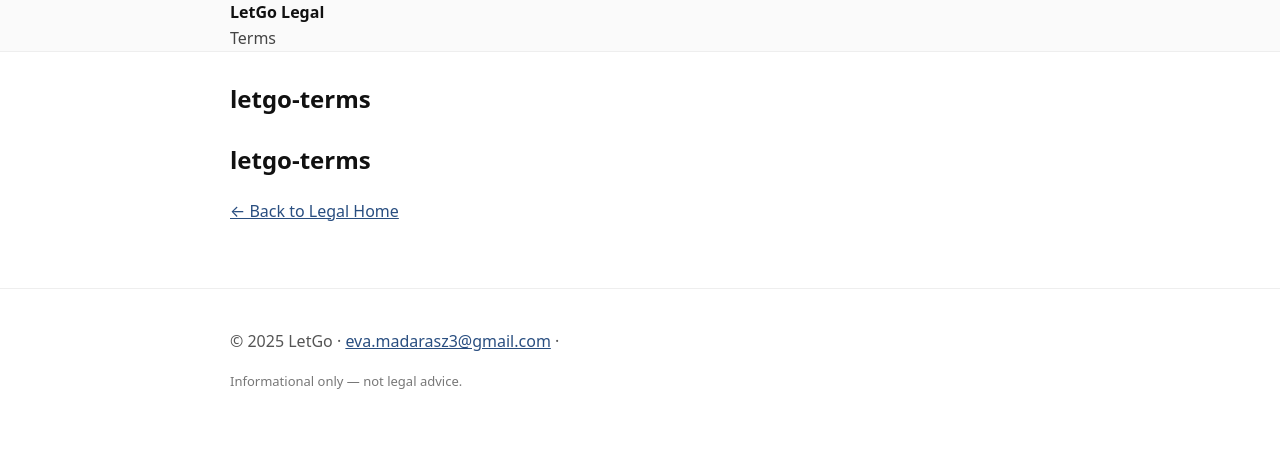
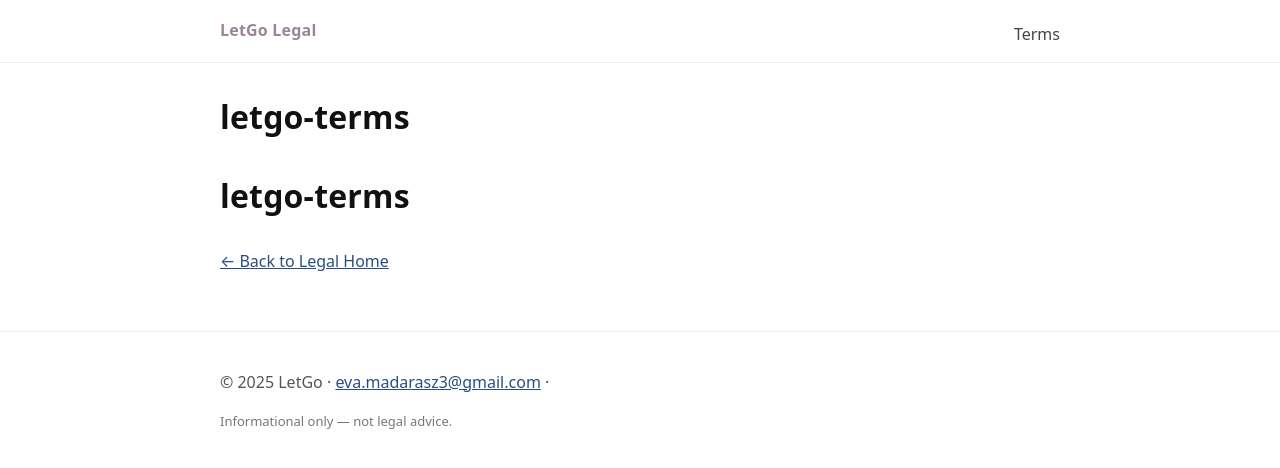
Before and after one commit to EvaM3/letgo-terms, a Jekyll site: the page built from README.md, in a window 1280 px wide. Shown: the top 468 px of the page. Built offline with Jekyll 4.4.1, drawn with Linux system fonts in a browser that asks for light colours; our own code applies the rules of GitHub Pages for plain Markdown files.

Commit message:
Update site.css

```diff
--- a/assets/css/site.css
+++ b/assets/css/site.css
@@ -1,28 +1,50 @@
-* { box-sizing: border-box; }
-body { margin: 0; font: 16px/1.6 system-ui, -apple-system, "Segoe UI", Roboto, Arial; color: #111; }
-.wrap { max-width: 860px; margin: 0 auto; padding: 0 20px; }
+:root{
+  --brand:#9C8498;   /* LetGo muted mauve-purple */
+  --accent:#A8C3D1;  /* Powder Blue */
+  --text:#111;
+  --bg:#ffffff;
+  --line:#eee;
+}
+*{box-sizing:border-box}
+html,body{margin:0;padding:0}
+body{background:var(--bg); color:var(--text); font:16px/1.6 system-ui,-apple-system,"Segoe UI",Roboto,Arial}
 
-.site-header { background: #fafafa; border-bottom: 1px solid #eee; }
-.brand { font-weight: 700; text-decoration: none; color: #111; }
-.nav a { margin-right: 16px; text-decoration: none; color: #444; }
-.nav a.active { font-weight: 600; }
+.wrap{max-width:880px;margin:0 auto;padding:0 20px}
 
-.page h1 { margin-top: 28px; }
-.meta { margin-top: -6px; margin-bottom: 18px; }
-.badge { display: inline-block; background: #f0f3f8; border: 1px solid #e0e6f0; border-radius: 999px; padding: 2px 10px; margin-right: 8px; font-size: 12px; color: #2a4666; }
+.site-header{background:linear-gradient(0deg, #fff, #fff); border-bottom:1px solid var(--line)}
+.brand{display:inline-block; padding:18px 0; font-weight:800; text-decoration:none; color:var(--brand); letter-spacing:.2px}
+.nav{float:right; padding:22px 0}
+.nav a{margin-left:18px; text-decoration:none; color:#444}
+.nav a.active{font-weight:700; color:var(--brand); border-bottom:2px solid var(--accent); padding-bottom:4px}
 
-.site-footer { margin-top: 64px; padding: 24px 0; border-top: 1px solid #eee; color: #555; }
-.small { font-size: 13px; color: #777; }
+.page h1{margin:28px 0 6px; font-size:32px; letter-spacing:.2px}
+.meta{margin:0 0 20px}
+.badge{display:inline-block; background:rgba(168,195,209,.18); border:1px solid rgba(168,195,209,.6); color:#2a4666;
+  padding:2px 10px; border-radius:999px; font-size:12px; margin-right:8px}
 
-a { color: #294e80; }
-a:hover { text-decoration: underline; }
+.page h2{margin-top:24px; font-size:22px}
+.page h3{margin-top:18px; font-size:18px}
+.page p, .page li{max-width:75ch}
+.page code{padding:2px 6px; background:#f6f8fa; border:1px solid #eaeef2; border-radius:6px}
+.backlink{margin-top:28px}
 
-@media (prefers-color-scheme: dark) {
-  body { background: #0c0d0f; color: #e8e8e8; }
-  .site-header { background: #111317; border-bottom-color: #1c1f26; }
-  .nav a { color: #c9d3e0; }
-  .brand { color: #fff; }
-  .badge { background: #1a2030; border-color: #26324a; color: #b9c7e2; }
-  .site-footer { border-top-color: #1c1f26; color: #b3b3b3; }
-  a { color: #9db6e6; }
+a{color:#294e80} a:hover{text-decoration:underline}
+
+.site-footer{margin-top:56px; padding:22px 0; border-top:1px solid var(--line); color:#555}
+.small{font-size:13px; color:#777}
+
+@media (prefers-color-scheme:dark){
+  :root{ --text:#eaeef2; --bg:#0c0d0f; --line:#1c1f26 }
+  .brand{color:var(--accent)}
+  .nav a{color:#c9d3e0}
+  .nav a.active{color:var(--accent); border-bottom-color:var(--accent)}
+  .badge{background:#1a2030; border-color:#26324a; color:#b9c7e2}
+  .page code{background:#12161d; border-color:#1d2430}
+  .site-footer{color:#b3b3b3}
 }
+
+@media print{
+  .site-header, .site-footer, .backlink{display:none}
+  .wrap{max-width:100%; padding:0}
+  body{color:#000}
+}
```
